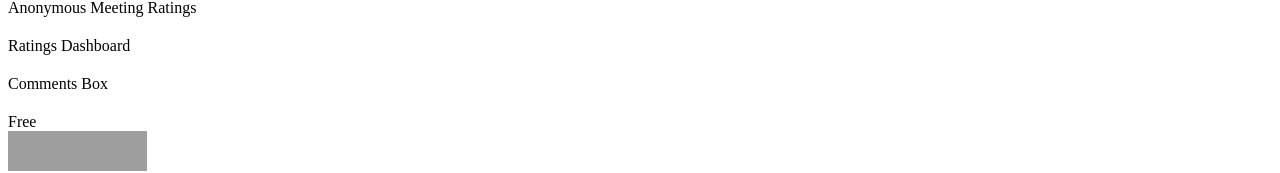
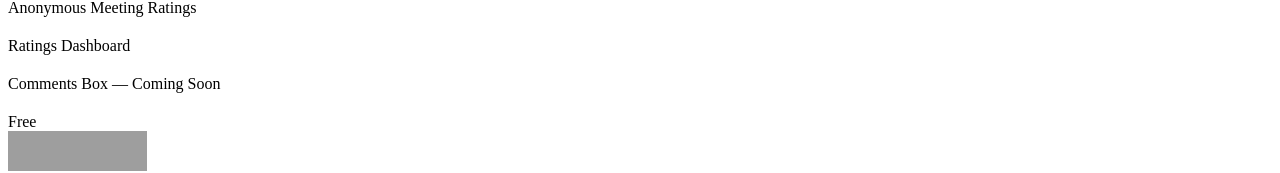
Before and after one commit to ggarnhart/meetings-nps, a Next.js app: page /features in a window 1280 px wide. Shown: the part 313-486 px from the top of the page. Built offline with nearby package versions, Linux system fonts and the light colour scheme; grey boxes are pictures that could not be loaded; some icons are missing.

Commit message:
coming soon

```diff
--- a/components/Features/FeatureHero.tsx
+++ b/components/Features/FeatureHero.tsx
@@ -9,7 +9,9 @@ export default function FeatureHero() {
         <div className="flex flex-col my-4">
           <Feature>Anonymous Meeting Ratings</Feature>
           <Feature>Ratings Dashboard</Feature>
-          <Feature>Comments Box</Feature>
+          <Feature>
+            Comments Box &mdash; <span className="italic">Coming Soon</span>
+          </Feature>
           <Feature>Free</Feature>
         </div>
         <InstallButton />
```
